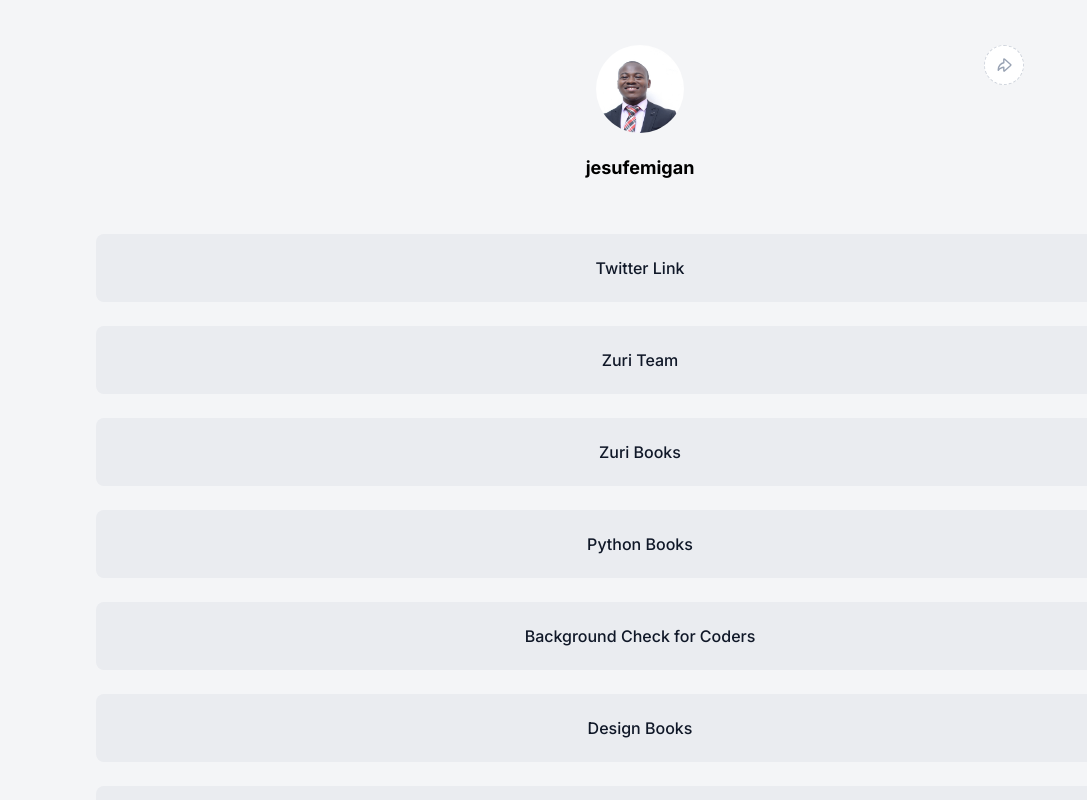
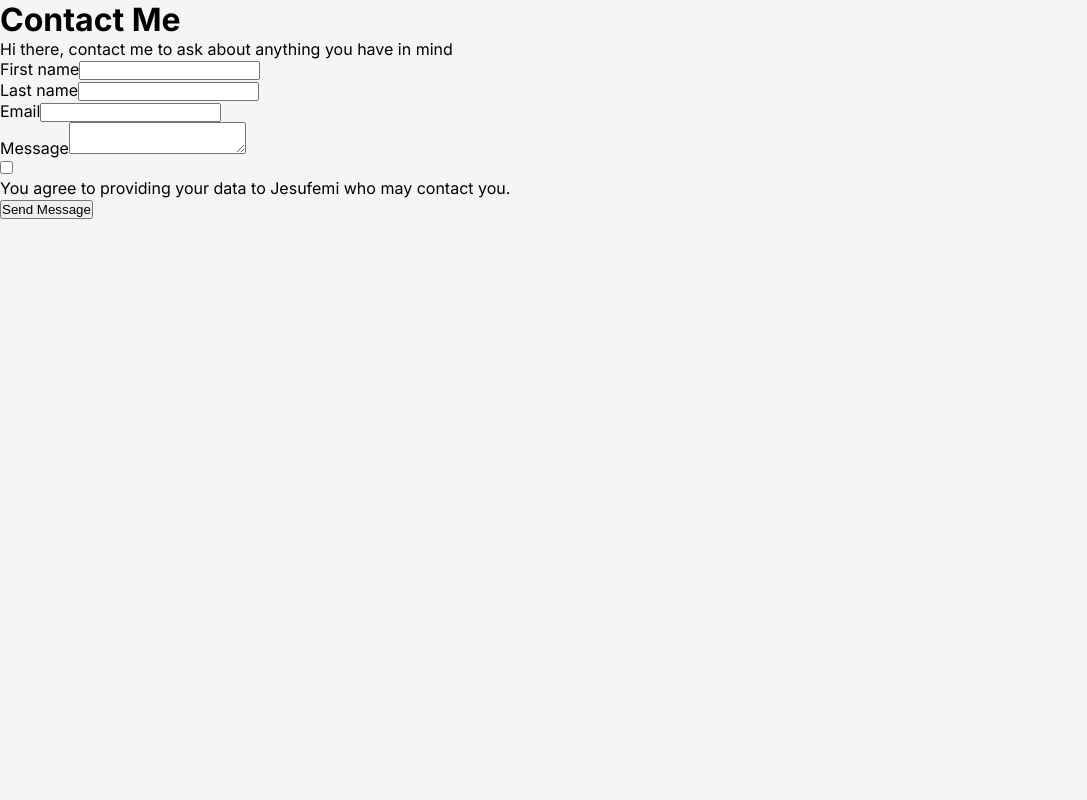
Before and after one commit to jesufemigan/linktree-clone, a React (Create React App) app: page /contact in a window 1280 px wide. Shown: the top 800 px of the page, without its empty margins (0-1087 px from the left). Built offline with nearby package versions, Linux system fonts and the light colour scheme.

Commit message:
refactor: add new folder oages

```diff
--- a/src/App.js
+++ b/src/App.js
@@ -1,59 +1,19 @@
 import './App.css';
 
-import Link from './components/Link';
+import { BrowserRouter, Routes, Route } from 'react-router-dom';
 
-import face from './assets/profile.jpg';
-import share from './assets/share-icon.svg';
-import ellipsis from './assets/horizontal-ellipsis.svg';
-import camera from './assets/camera.svg';
-import slack from './assets/slack.svg'
-import github from './assets/github.svg'
-import zuri from './assets/zuri.svg'
-import i4G from './assets/I4G.svg'
+import Homepage from './pages/HomePage/Homepage';
+import Contact from './pages/Contact/Contact';
 
 function App() {
   return (
     <>
-      <div className="App">
-        <section className="profile">
-          <div>
-            <div className="img-container">
-              <img src={face} alt="profile" id="profile__img" style={{ width: '100%' }}/>
-              <div className="overlay">
-                <img src={camera} alt="" />
-              </div>
-            </div>
-            <div>
-              <p id='twitter'>jesufemigan</p>
-            </div>
-            <p id='slack' style={{ display: 'none' }}>Jesufemi</p>
-          </div>
-          <div className="circle">
-            <img src={share} alt="share-button" className='desktop'/>
-            <p className='share__text desktop'>Share Link</p>
-            <img src={ellipsis} alt="ellipsis" id='mobile'/>
-          </div>
-        </section>
-
-        <section className='links'>
-          <Link name="Twitter Link" url="https://twitter.com/jesufemigan" />
-          <Link name="Zuri Team" id='btn__zuri' url="https://training.zuri.team/" />
-          <Link name="Zuri Books" url="http://books.zuri.team/" id='books'/>
-          <Link name="Python Books" id='book__python' url="http://books.zuri.team/python-for-beginners?ref_id=jesufemi" />
-          <Link name='Background Check for Coders' id='pitch' url='https://background.zuri.team'/>
-          <Link name='Design Books' id='book__design' url='https://books.zuri.team/design-rules'/>
-          <Link name='Contact Me' id='contact'/>
-        </section>
-        <section className="social">
-          <img src={slack} alt="slack" />
-          <img src={github} alt="github" />
-        </section>
-      </div>
-      <footer>
-        <img src={zuri} alt="zuri" />
-        <p>HNG Internship 9 Frontend Task</p>
-        <img src={i4G} alt="i4G" />
-      </footer>
+      <BrowserRouter>
+        <Routes>
+          <Route path='/' element={<Homepage />}/>
+          <Route path='/contact' element={<Contact />}/>
+        </Routes>
+      </BrowserRouter>
     </>
   );
 }
--- /dev/null
+++ b/src/components/Footer.jsx
@@ -0,0 +1,13 @@
+import zuri from '../assets/zuri.svg'
+import i4G from '../assets/I4G.svg'
+
+const Footer = () => {
+  return (
+    <footer>
+        <img src={zuri} alt="zuri" />
+        <p>HNG Internship 9 Frontend Task</p>
+        <img src={i4G} alt="i4G" />
+      </footer>
+  )
+}
+export default Footer
--- /dev/null
+++ b/src/pages/Contact/Contact.jsx
@@ -0,0 +1,38 @@
+import './contact.css';
+
+const Contact = () => {
+  return (
+    <div className='contact-container'>
+      <h1>Contact Me</h1>
+      <p>Hi there, contact me to ask about anything you have in mind</p>
+
+      <form>
+        <div>
+          <div>
+            <label htmlFor="first_name">First name</label>
+            <input type="text" id='first_name'/>
+          </div>
+          <div>
+            <label htmlFor="last_name">Last name</label>
+            <input type="text" id='last_name'/>
+          </div>
+        </div>
+        <div>
+          <label htmlFor="email">Email</label>
+          <input type="email" id='email'/>
+        </div>
+        <div>
+          <label htmlFor="message">Message</label>
+          <textarea name="" id="message"></textarea>
+        </div>
+        <div>
+          <input type="checkbox"/>
+          <p>You agree to providing your data to Jesufemi who may contact you.</p>
+        </div>
+
+        <button type='submit' id='btn__submit'>Send Message</button>
+      </form>
+    </div>
+  )
+}
+export default Contact
--- /dev/null
+++ b/src/pages/HomePage/Homepage.jsx
@@ -0,0 +1,54 @@
+import Link from "../../components/Link";
+
+import face from '../../assets/profile.jpg';
+import share from '../../assets/share-icon.svg';
+import ellipsis from '../../assets/horizontal-ellipsis.svg';
+import camera from '../../assets/camera.svg';
+import slack from '../../assets/slack.svg'
+import github from '../../assets/github.svg'
+import Footer from "../../components/Footer";
+
+const Homepage = () => {
+  return (
+    <>
+
+      <div className="App">
+          <section className="profile">
+            <div>
+              <div className="img-container">
+                <img src={face} alt="profile" id="profile__img" style={{ width: '100%' }}/>
+                <div className="overlay">
+                  <img src={camera} alt="" />
+                </div>
+              </div>
+              <div>
+                <p id='twitter'>jesufemigan</p>
+              </div>
+              <p id='slack' style={{ display: 'none' }}>Jesufemi</p>
+            </div>
+            <div className="circle">
+              <img src={share} alt="share-button" className='desktop'/>
+              <p className='share__text desktop'>Share Link</p>
+              <img src={ellipsis} alt="ellipsis" id='mobile'/>
+            </div>
+          </section>
+
+          <section className='links'>
+            <Link name="Twitter Link" url="https://twitter.com/jesufemigan" />
+            <Link name="Zuri Team" id='btn__zuri' url="https://training.zuri.team/" />
+            <Link name="Zuri Books" url="http://books.zuri.team/" id='books'/>
+            <Link name="Python Books" id='book__python' url="http://books.zuri.team/python-for-beginners?ref_id=jesufemi" />
+            <Link name='Background Check for Coders' id='pitch' url='https://background.zuri.team'/>
+            <Link name='Design Books' id='book__design' url='https://books.zuri.team/design-rules'/>
+            <Link name='Contact Me' id='contact'/>
+          </section>
+          <section className="social">
+            <img src={slack} alt="slack" />
+            <img src={github} alt="github" />
+          </section>
+        </div>
+        <Footer />
+    </>
+  )
+}
+export default Homepage
```
Also changed, not shown: src/pages/Contact/contact.css (added).
